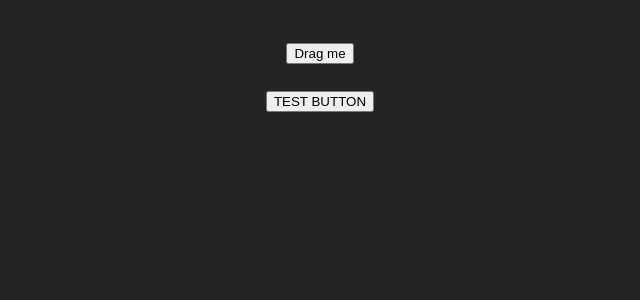
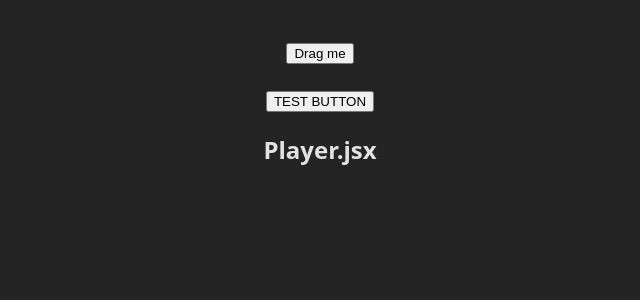
Before and after one commit to farah-najib/frk-24s-J-components, a React (Vite) app: page / in a window 1280 px wide. Shown: the top 300 px of the page, without its empty margins (320-960 px from the left). Built offline with nearby package versions, Linux system fonts and the light colour scheme.

Commit message:
added Player.jsx

```diff
--- a/src/App.jsx
+++ b/src/App.jsx
@@ -1,4 +1,5 @@
 import "./App.css";
+import Player from "./components/Player";
 import DragMenuBtn from "./components/DragMenuBtn";
 import Button from "./components/Button";
 import MenuModal from "./components/MenuModal";
@@ -18,6 +19,7 @@
       <Button variant="destructive" onClick={() => alert("hello")}>
         TEST BUTTON
       </Button>
+	  <Player />
     </>
   );
 }
--- /dev/null
+++ b/src/components/Player.jsx
@@ -0,0 +1,9 @@
+const Player = () => {
+	return (
+	   <div>
+		<h2>Player.jsx</h2>
+		</div>
+	);
+};
+
+export default Player;
```
